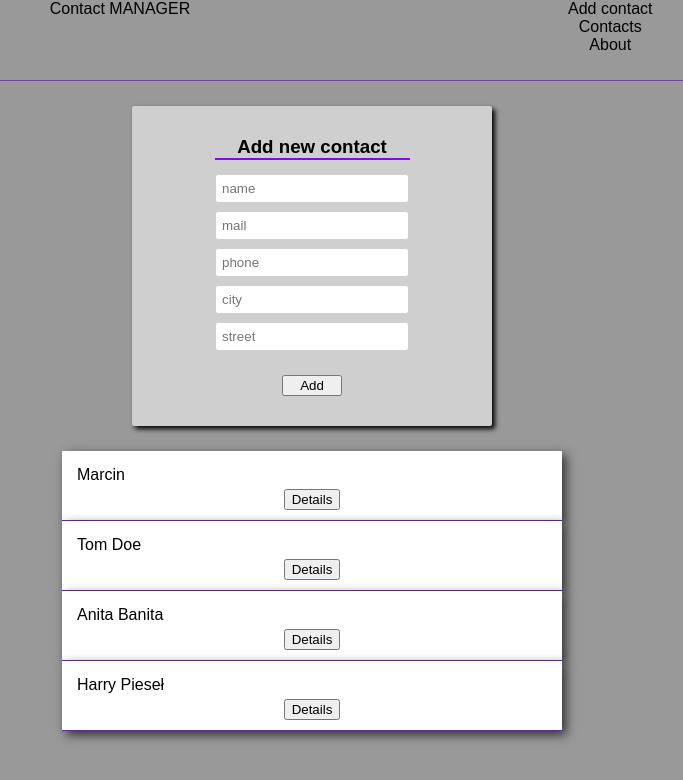
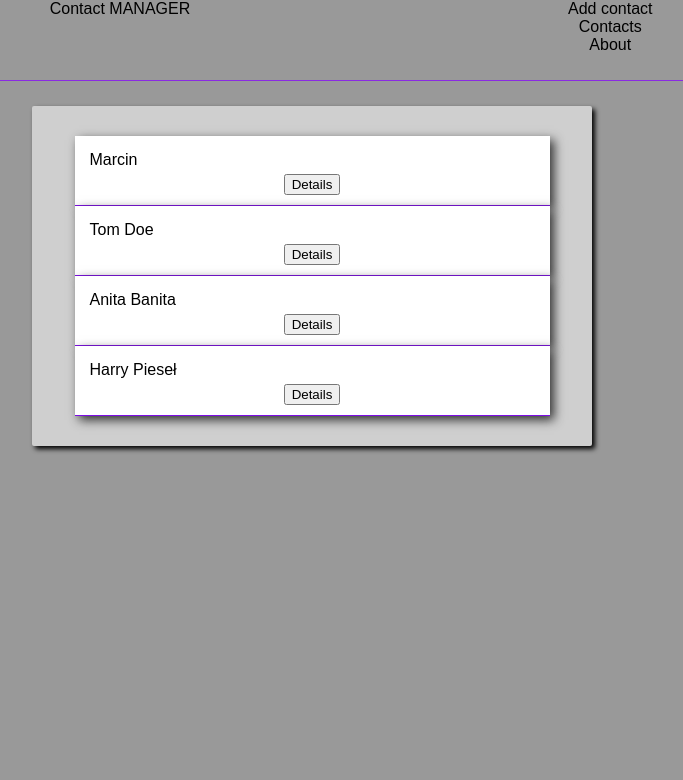
Before and after one commit to marcinj8/contacts, a React (Create React App) app: page / in a window 1280 px wide. Shown: the top 780 px of the page, without its empty margins (328-1011 px from the left). Built offline with nearby package versions, Linux system fonts and the light colour scheme.

Commit message:
added changing view function

```diff
--- a/src/components/ContactBook/AddContact/AddContact.css
+++ b/src/components/ContactBook/AddContact/AddContact.css
@@ -8,10 +8,9 @@
   margin: 25px auto;
   border-radius: 2px;
   box-shadow: 3px 3px 5px;
-  transition: all .3s ease;
 }
 
-.active {
+.addContact__block--active {
   animation: showBlock 1s linear;
 }
 
@@ -24,8 +23,18 @@
   }
 }
 
-.noActive {
+.addContact__block--noActive {
+  animation: hideBlock 1s linear;
   display: none
+}
+
+@keyframes hideBlock {
+  0% {
+    opacity: 1;
+  }
+  100% {
+    opacity: 0;
+  }
 }
 
 .addContact__title{
@@ -62,7 +71,7 @@
 
 @media(min-width: 450px) {
   .addContact__block {
-    width: 300px;
+    width: 500px;
     padding: 30px;
   }
 }
--- a/src/components/ContactBook/AddContact/AddContact.js
+++ b/src/components/ContactBook/AddContact/AddContact.js
@@ -33,9 +33,9 @@ class addContact extends Component {
   render() {
     let style = ['addContact__block']
     if (this.props.show) {
-      style.push('active')
+      style.push('addContact__block--active')
     } else {
-      style.push('noActive')
+      style.push('addContact__block--noActive')
     }
     return (
       <div className={style.join(' ')}>
--- /dev/null
+++ b/src/components/ContactBook/ContactBook.css
@@ -0,0 +1,47 @@
+.contactBook {
+  background: rgb(207, 207, 207);
+  width: 70%;
+  padding: 20px;
+  display: flex;
+  flex-direction: column;
+  justify-content: center;
+  margin: 25px auto;
+  border-radius: 2px;
+  box-shadow: 3px 3px 5px;
+}
+
+.contactBook__active {
+  animation: showBlock 1s linear;
+}
+
+@keyframes showBlock {
+  0% {
+    opacity: 0;
+  }
+
+  100% {
+    opacity: 1;
+  }
+}
+
+.contactBook__noActive {
+  animation: hideBlock 1s linear;
+  display: none
+}
+
+@keyframes hideBlock {
+  0% {
+    opacity: 1;
+  }
+
+  100% {
+    opacity: 0;
+  }
+}
+
+@media(min-width: 450px) {
+  .contactBook {
+    width: 500px;
+    padding: 30px;
+  }
+}
--- a/src/components/ContactBook/ContactBook.js
+++ b/src/components/ContactBook/ContactBook.js
@@ -2,14 +2,23 @@ import React from 'react';
 
 import Profiles from './Profiles/Profiles';
 
+import './ContactBook.css';
+
 const contactBook = props => {
+  let style = ['contactBook'];
+  if(props.show) {
+    style.push('contactBook__active');
+  } else {
+    style.push('contactBook__noActive');
+  }
+
   return (
-    <div>
+    <div className={style.join(' ')}>
       <Profiles
       contacts={props.contacts}
       details={props.details}/>
     </div>
-  )
-}
+  );
+};
 
 export default contactBook;
--- a/src/components/ContactBook/Profiles/Profile/Profile.css
+++ b/src/components/ContactBook/Profiles/Profile/Profile.css
@@ -1,5 +1,5 @@
 .profileCard{
-  width: 500px;
+  width: 95%;
   border-bottom: 1px solid rgb(124, 13, 228);
   background: white;
   box-shadow: 4px 4px 10px rgb(49, 49, 49);
--- a/src/components/Layout/Layout.js
+++ b/src/components/Layout/Layout.js
@@ -38,8 +38,11 @@ class Layout extends Component {
       street: 'Gorska',
       details: false
     }],
-    addContact: true,
-    concactBook: true
+    navigation: {
+      addContact: false,
+      concactBook: true,
+      about: false
+    }
   };
 
   addContactHandler = (newConact) => {
@@ -60,16 +63,47 @@ class Layout extends Component {
     });
   }
 
+  setActiv = openView => {
+    const navigation = this.state.navigation;
+    for (let key in navigation) {
+      navigation[key] = false;
+    };
+    navigation[openView] = true;
+    this.setState({
+      navigation: navigation
+    })
+  }
+
+  navigationHandler = direction => {
+    let openView = '';
+    switch (direction) {
+      case 'Add contact':
+        openView = 'addContact';
+        break
+      case 'Contacts':
+        openView = 'concactBook';
+        break
+      case 'About':
+        openView = 'about';
+        break
+      default:
+        openView = 'concactBook';
+        break
+    }
+    this.setActiv(openView);
+  }
+
   render() {
     return (
       <div>
-        <Navigation />
+        <Navigation
+          navitateTo={this.navigationHandler} />
         <AddContact
-          show={this.state.addContact}
+          show={this.state.navigation.addContact}
           values={this.state.newContact}
           clicked={this.addContactHandler} />
         <ContactBook
-          show={this.state.concactBook}
+          show={this.state.navigation.concactBook}
           contacts={this.state.contacts}
           details={this.showDetails} />
       </div>
--- a/src/components/Navigation/Navigation.css
+++ b/src/components/Navigation/Navigation.css
@@ -6,6 +6,6 @@
   flex-wrap: wrap;
 }
 
-.navigation__logoContainer{
+.navigation__logoContainer {
   width: 70%;
 }
--- a/src/components/Navigation/Navigation.js
+++ b/src/components/Navigation/Navigation.js
@@ -12,9 +12,9 @@ const navigation = props => {
         <Logo />
       </div>
       <div>
-        <NavigationItem>Add contact</NavigationItem >
-        <NavigationItem>Contacts</NavigationItem >
-        <NavigationItem>About</NavigationItem >
+        <NavigationItem clicked={props.navitateTo}>Add contact</NavigationItem >
+        <NavigationItem clicked={props.navitateTo}>Contacts</NavigationItem >
+        <NavigationItem clicked={props.navitateTo}>About</NavigationItem >
       </div>
     </div>
   );
--- a/src/components/Navigation/NavigationItem/NavigationItem.js
+++ b/src/components/Navigation/NavigationItem/NavigationItem.js
@@ -2,7 +2,7 @@ import React from 'react';
 
 const navigationItem = props => {
   return (
-    <div>{props.children}</div>
+    <div onClick={() => props.clicked(props.children)}>{props.children}</div>
   )
 }
 
```
